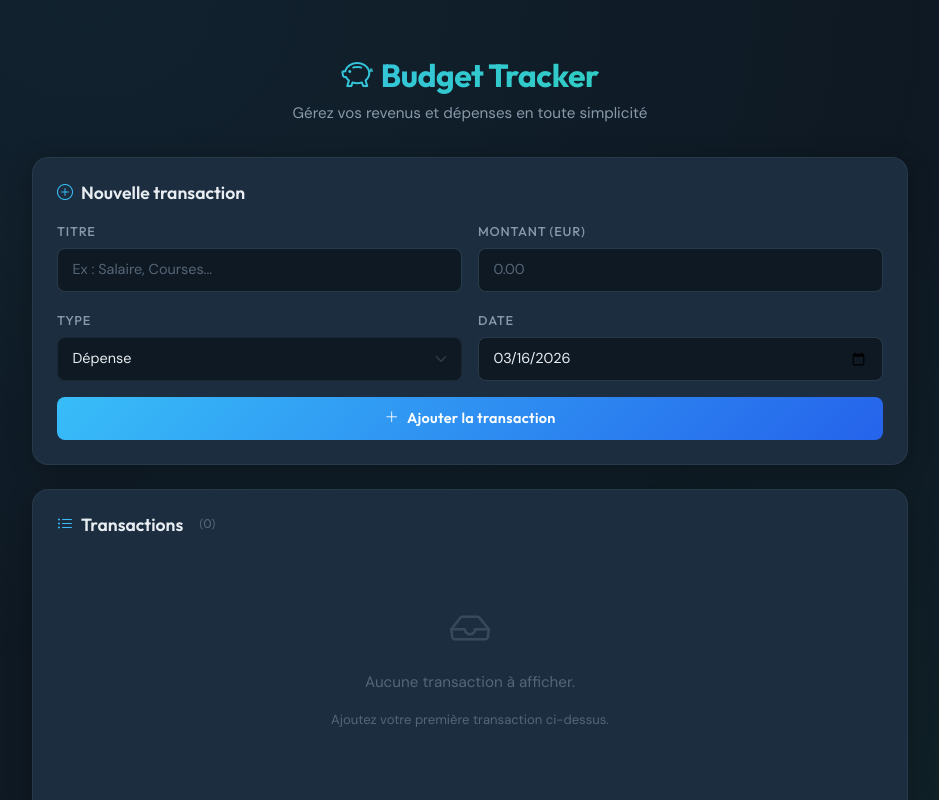
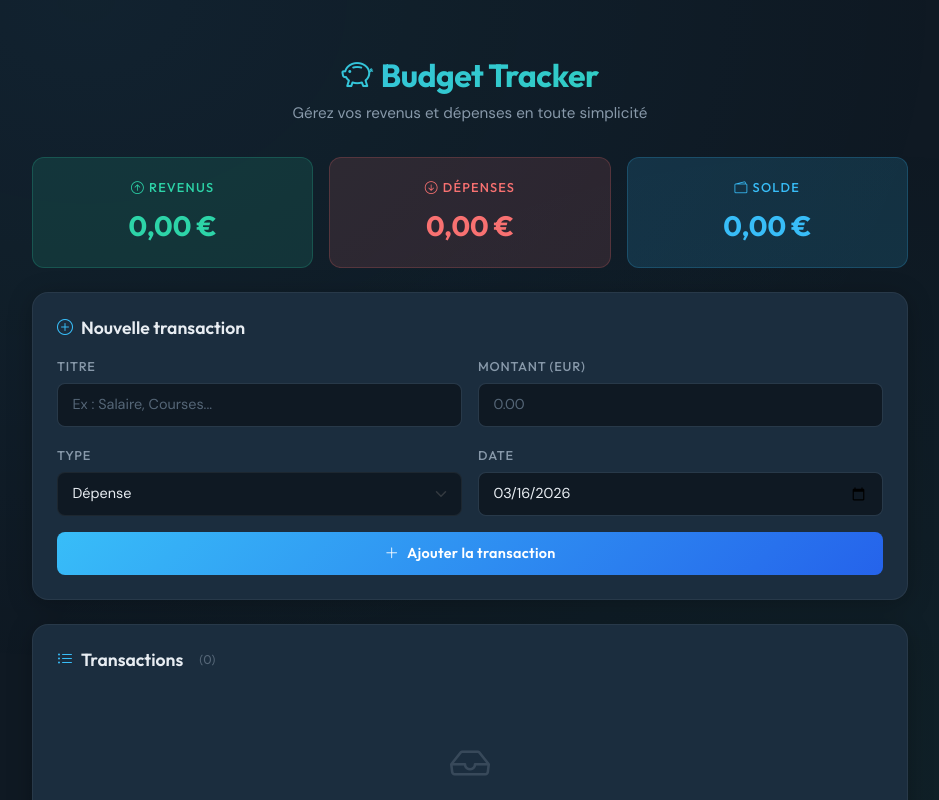
Before and after one commit to dalton0x0/budget-tracker, a React (Vite) app: page / in a window 1280 px wide. Shown: the top 800 px of the page, without its empty margins (170-1109 px from the left). Built offline with nearby package versions, Linux system fonts and the light colour scheme.

Commit message:
feat: calculating and displaying the balance using reduce()

```diff
--- a/src/App.jsx
+++ b/src/App.jsx
@@ -1,4 +1,5 @@
 import {useState} from 'react';
+import Balance from './components/Balance';
 import TransactionForm from './components/TransactionForm';
 import TransactionList from './components/TransactionList';
 import './index.css';
@@ -28,6 +29,13 @@ function App() {
                 </h1>
                 <p>Gérez vos revenus et dépenses en toute simplicité</p>
             </header>
+
+            {/* Affichage du solde */}
+            <section className="mb-4">
+                <Balance transactions={transactions}/>
+            </section>
+
+            {/* Formulaire d'ajout */}
             <section className="mb-4">
                 <TransactionForm onAddTransaction={handleAddTransaction}/>
             </section>
--- /dev/null
+++ b/src/components/Balance.jsx
@@ -0,0 +1,51 @@
+function Balance({transactions}) {
+
+    // Calcul du total des revenus
+    const totalIncome = transactions
+        .filter((t) => t.type === 'income')
+        .reduce((sum, t) => sum + t.amount, 0);
+
+    // Calcul du total des dépenses
+    const totalExpense = transactions
+        .filter((t) => t.type === 'expense')
+        .reduce((sum, t) => sum + t.amount, 0);
+
+    const balance = totalIncome - totalExpense;
+
+    const formatAmount = (value) => {
+        return new Intl.NumberFormat('fr-FR', {
+            style: 'currency',
+            currency: 'EUR',
+        }).format(value);
+    };
+
+    return (
+        <div className="balance-grid">
+            <div className="balance-item balance-income">
+                <div className="label">
+                    <i className="bi bi-arrow-up-circle me-1"></i>
+                    Revenus
+                </div>
+                <div className="amount">{formatAmount(totalIncome)}</div>
+            </div>
+
+            <div className="balance-item balance-expense">
+                <div className="label">
+                    <i className="bi bi-arrow-down-circle me-1"></i>
+                    Dépenses
+                </div>
+                <div className="amount">{formatAmount(totalExpense)}</div>
+            </div>
+
+            <div className="balance-item balance-total">
+                <div className="label">
+                    <i className="bi bi-wallet2 me-1"></i>
+                    Solde
+                </div>
+                <div className="amount">{formatAmount(balance)}</div>
+            </div>
+        </div>
+    );
+}
+
+export default Balance;
```
